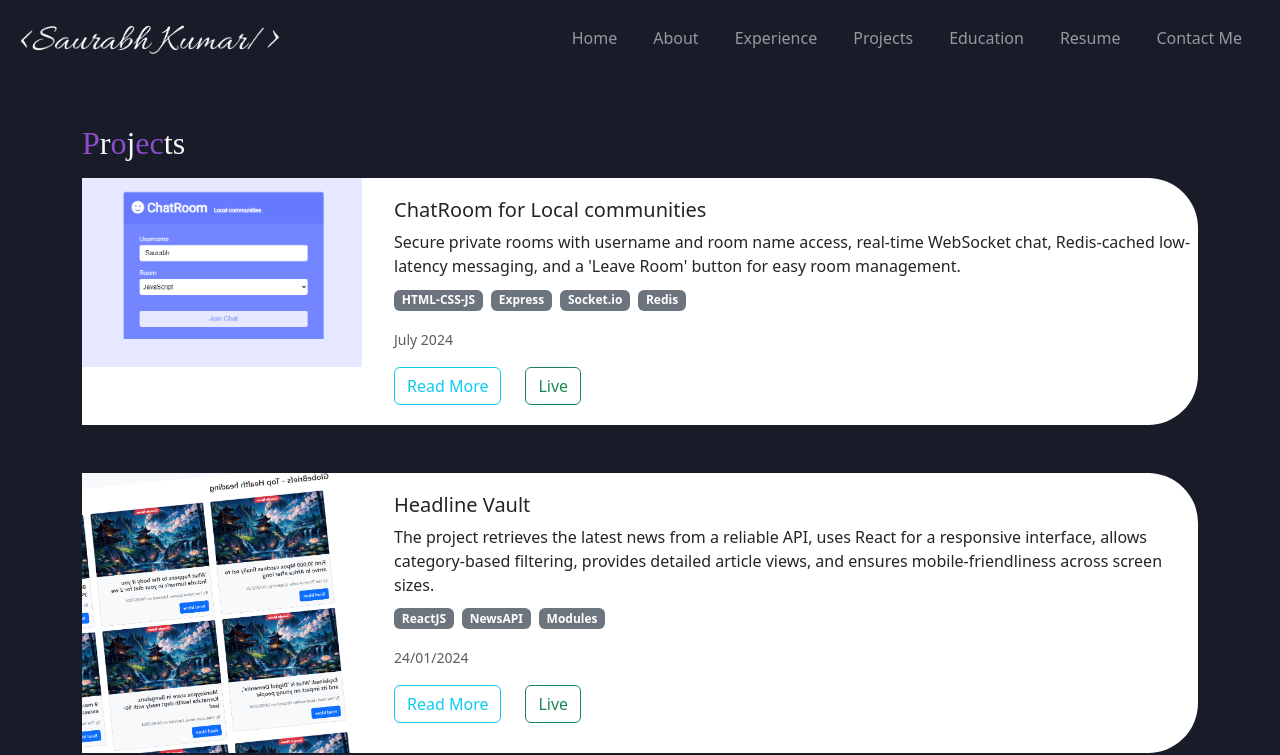
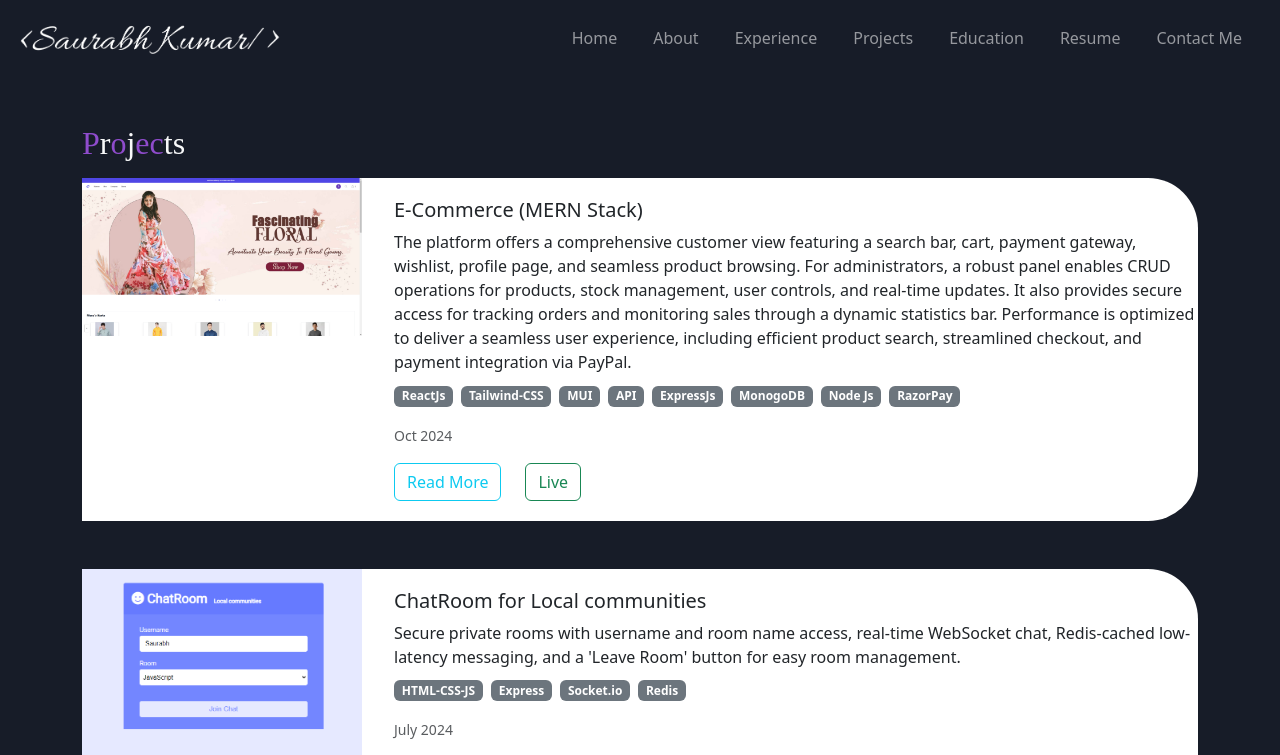
Before and after one commit to SaurabhKumarDev/Portfolio, a React (Create React App) app: page /project in a window 1280 px wide. Shown: the top 755 px of the page. Built offline with nearby package versions, Linux system fonts and the light colour scheme; a web font is replaced by a local one.

Commit message:
Add project ECommerce (MERN Stack)

```diff
--- a/src/assets/json/Project.js
+++ b/src/assets/json/Project.js
@@ -1,4 +1,13 @@
 export const projectData = [
+    {
+        "projectName": "E-Commerce (MERN Stack)",
+        "repositoryLink": "https://github.com/SaurabhKumarDev/ECommerce",
+        "image": require("../image/project/ECommerce.png"),
+        "liveProjectLink": "https://fullstack-ecommerce-web.vercel.app/",
+        "technologiesUsed": ["ReactJs","Tailwind-CSS","MUI", "API", "ExpressJs", "MonogoDB", "Node Js", "RazorPay"],
+        "createdDate": "Oct 2024",
+        "description": "The platform offers a comprehensive customer view featuring a search bar, cart, payment gateway, wishlist, profile page, and seamless product browsing. For administrators, a robust panel enables CRUD operations for products, stock management, user controls, and real-time updates. It also provides secure access for tracking orders and monitoring sales through a dynamic statistics bar. Performance is optimized to deliver a seamless user experience, including efficient product search, streamlined checkout, and payment integration via PayPal."
+    },
     {
         "projectName": "ChatRoom for Local communities",
         "repositoryLink": "https://github.com/SaurabhKumarDev/ChatRoom",
```
Also changed, not shown: src/assets/image/project/ECommerce.png (added).
